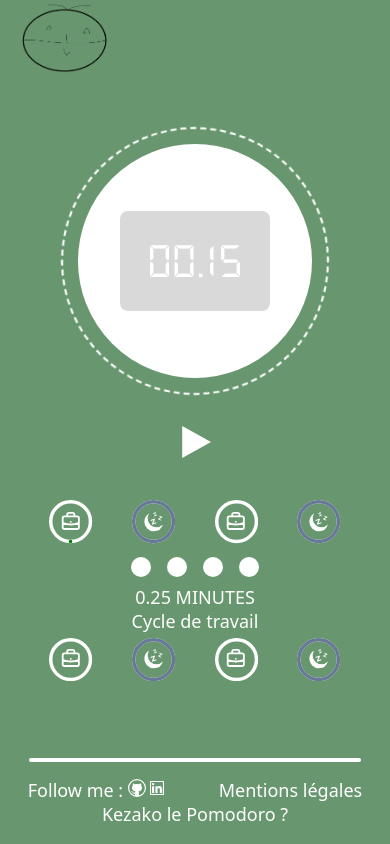
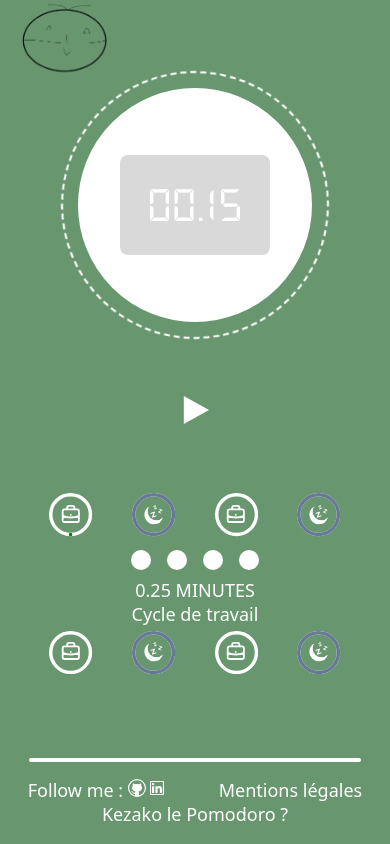
Before and after one commit to OlivierSTEPHAN/pomo-buddy, a React (Vite) app: page / in a window 390 px wide. Built offline with nearby package versions, Linux system fonts and the light colour scheme.

Commit message:
Meilleur responsive sur macbook

```diff
--- a/src/App.tsx
+++ b/src/App.tsx
@@ -11,6 +11,7 @@ import BigCircularProgressBar from "./components/big_circular_progress_bar/BigCi
 import Footer from "./components/footer/Footer";
 import Timer from "./components/timer/Timer";
 import PlayButton from "./components/play_button/PlayButton";
+import Spacer from "./components/spacer/Spacer";
 
 interface MainContainerInterface {
   $isChilling: boolean;
@@ -34,6 +35,7 @@ function App() {
     <MainContainer $isChilling={isChilling}>
       <Toaster position="bottom-center" />
       <Header />
+      <Spacer />
       <BigCircularProgressBar />
       <PlayButton />
       <Timer />
--- a/src/components/header/HeaderSC.tsx
+++ b/src/components/header/HeaderSC.tsx
@@ -1,11 +1,12 @@
 import styled from "styled-components";
 
 const HeaderStyled = styled.div`
-  display: flex;
-  flex-direction: row;
+  position: fixed;
+  top: 0;
+  left: 0;
+  z-index: 1000;
   width: 100%;
   height: 80px;
-  align-items: start;
 `;
 
 const Logo = styled.img`
--- a/src/components/play_button/PlayButtonSC.tsx
+++ b/src/components/play_button/PlayButtonSC.tsx
@@ -2,7 +2,12 @@ import styled from "styled-components";
 import { devices } from "../../utils/MediaSize";
 
 const Container = styled.div`
+  width: 100%;
+  height: 40px;
   position: relative;
+  @media ${devices.lg} {
+    height: 35px;
+  }
 `;
 
 const PlayButtonStyled = styled.svg`
@@ -19,8 +24,8 @@ const PlayButtonStyled = styled.svg`
     scale: 1.1;
   }
   @media ${devices.lg} {
-    width: 40px;
-    height: 40px;
+    width: 35px;
+    height: 35px;
   }
 `;
 
--- /dev/null
+++ b/src/components/spacer/Spacer.tsx
@@ -0,0 +1,15 @@
+import React from 'react'
+import styled from 'styled-components';
+
+const Container = styled.div`
+  width: 100%;
+  height: 2%;
+`;
+
+function Spacer() {
+    return (
+        <Container></Container>
+    )
+}
+
+export default Spacer
--- a/src/components/timer/TimerSC.tsx
+++ b/src/components/timer/TimerSC.tsx
@@ -36,9 +36,6 @@ const ProgressbarRow = styled.div`
   text-align: center;
   align-items: center;
   flex-wrap: wrap;
-  @media ${devices["2xl"]} {
-    flex-direction: column;
-  }
 `;
 
 const Column = styled.div`
```
